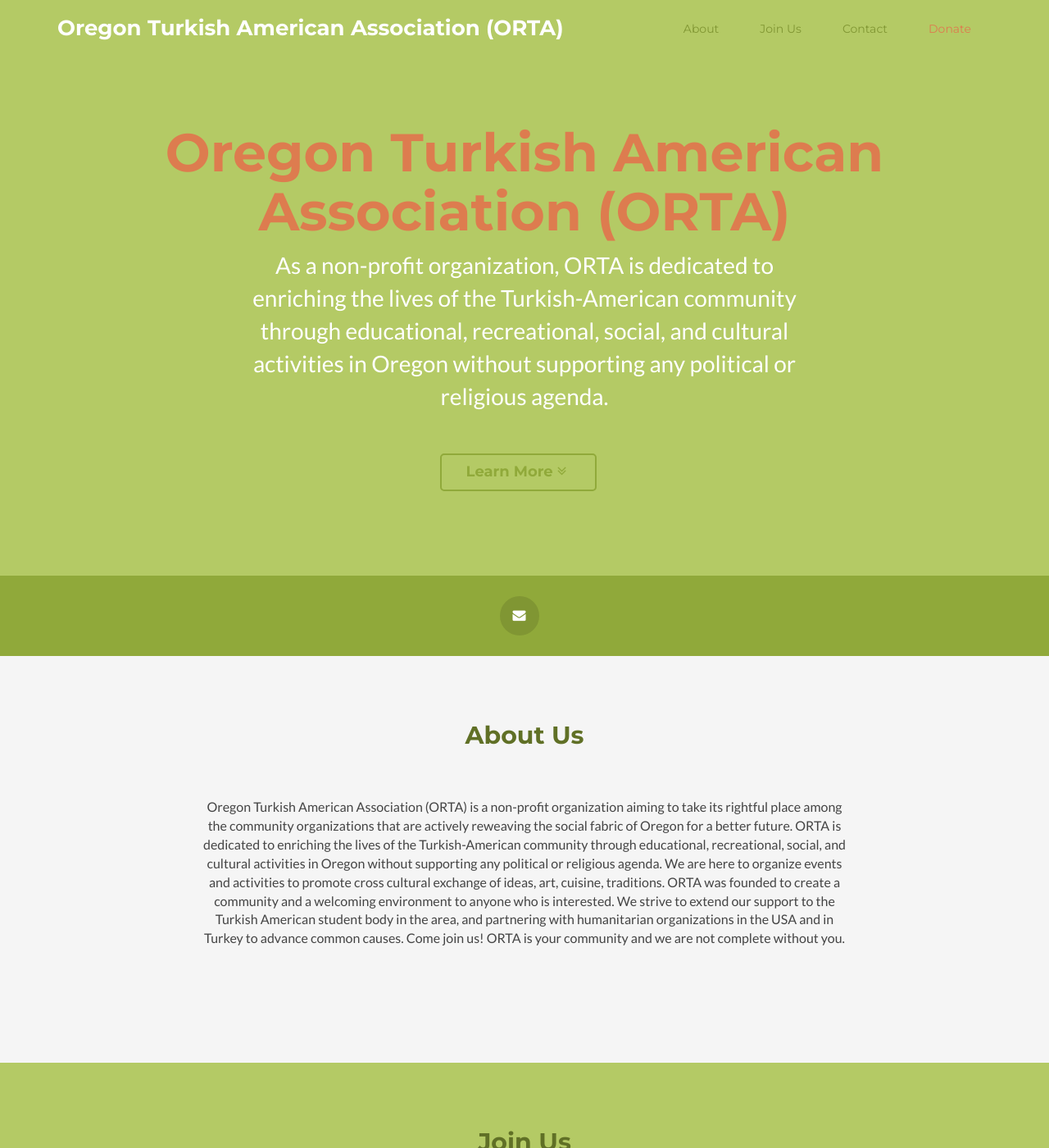
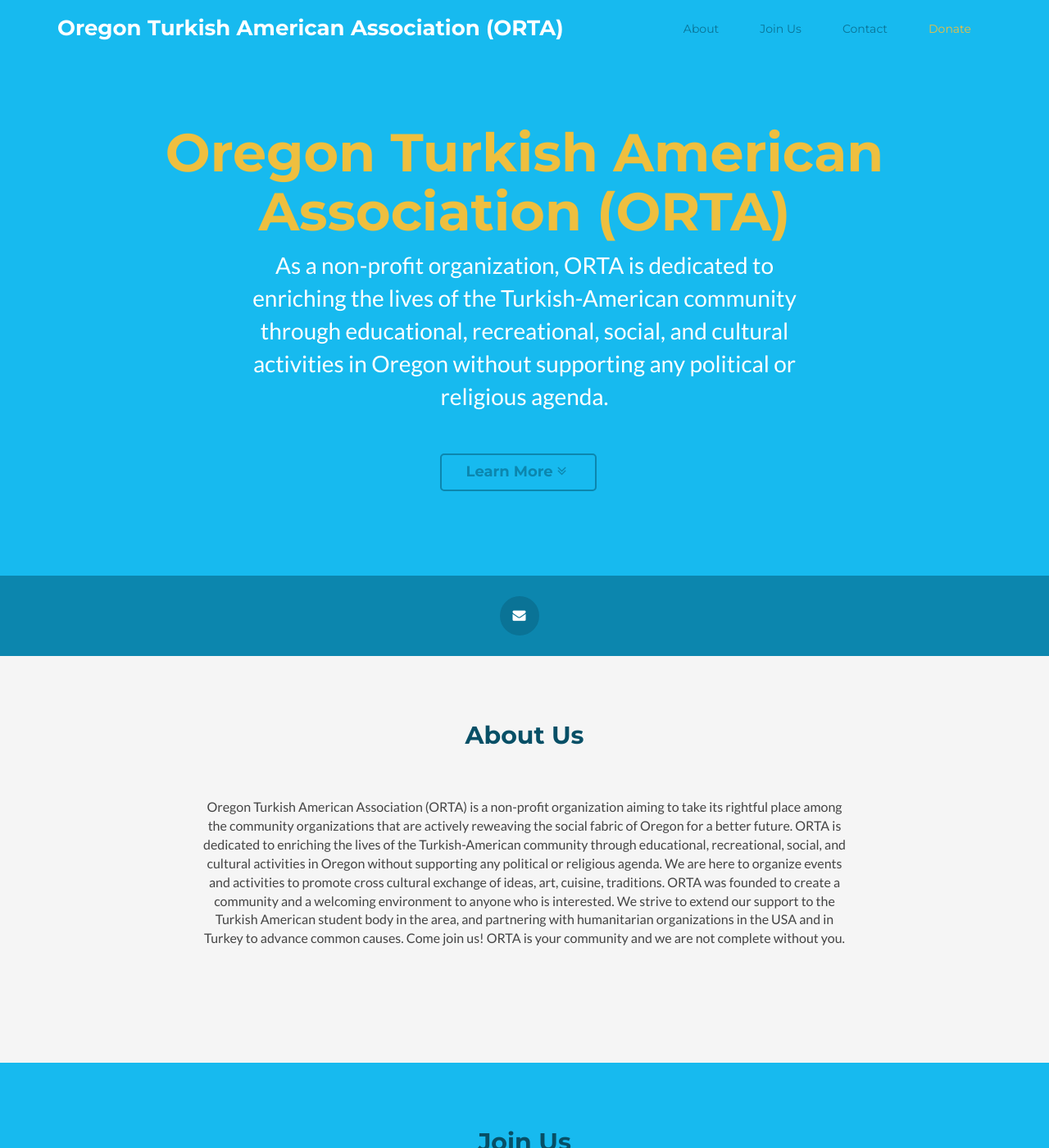
Before and after one commit to ortapdx/ortapdx.github.io, a Jekyll site: the page built from index.html, in a window 1280 px wide and 1400 px high. Shown: the whole window at 82% size. Built offline with Jekyll 4.4.1, drawn with Linux system fonts in a browser that asks for light colours; nearby versions of some CDN libraries; comment, search, counter and statistics services are not loaded.

Commit message:
Update _config.yml

```diff
--- a/_config.yml
+++ b/_config.yml
@@ -47,7 +47,7 @@ publish: false
 
 #THEME
 #Select one of the five color schemes (default, one, two, three, or four)
-theme: two
+theme: one
 
 # *** DO NOT CHANGE ANYTHING BELOW THIS LINE ***
 
```
